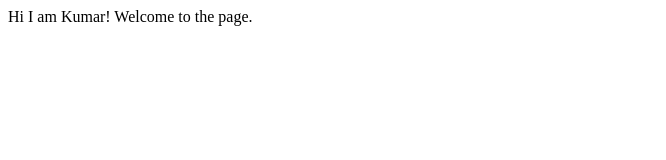
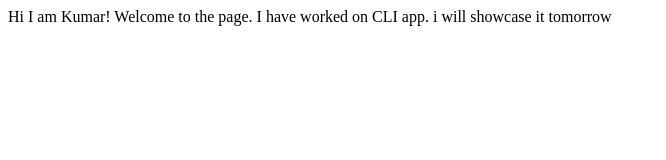
Before and after one commit to prasannakumar50/Portfolio, a plain HTML site: page index.html in a window 1280 px wide. Shown: the whole page, without its empty margins (0-666 px from the left). Drawn offline with Linux system fonts and the light colour scheme.

Commit message:
updated details

```diff
--- a/index.html
+++ b/index.html
@@ -8,5 +8,7 @@
 <body>
     Hi I am Kumar!
     Welcome to the page.
+
+    I have worked on CLI app. i will showcase it tomorrow
 </body>
 </html>
```
